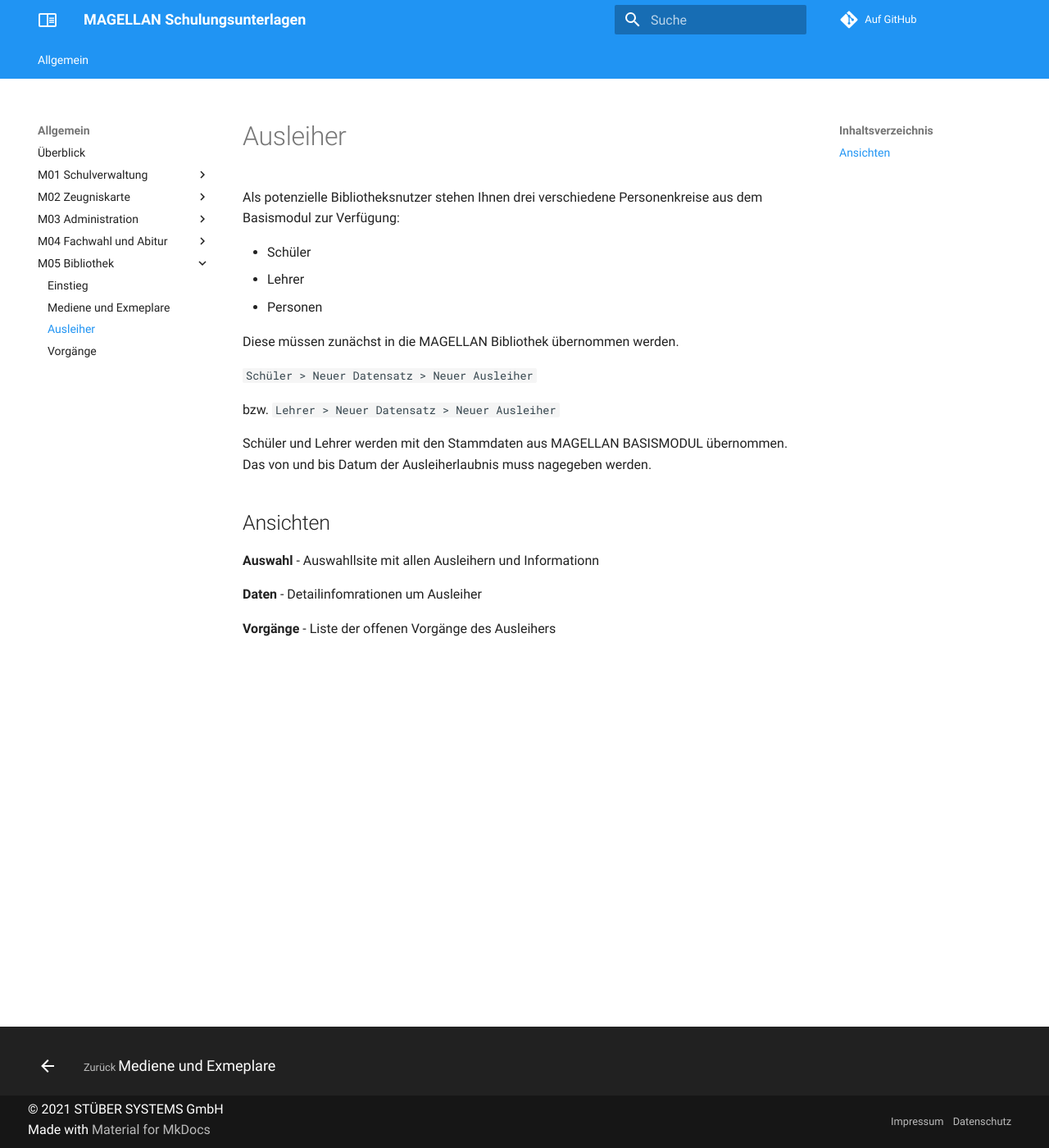
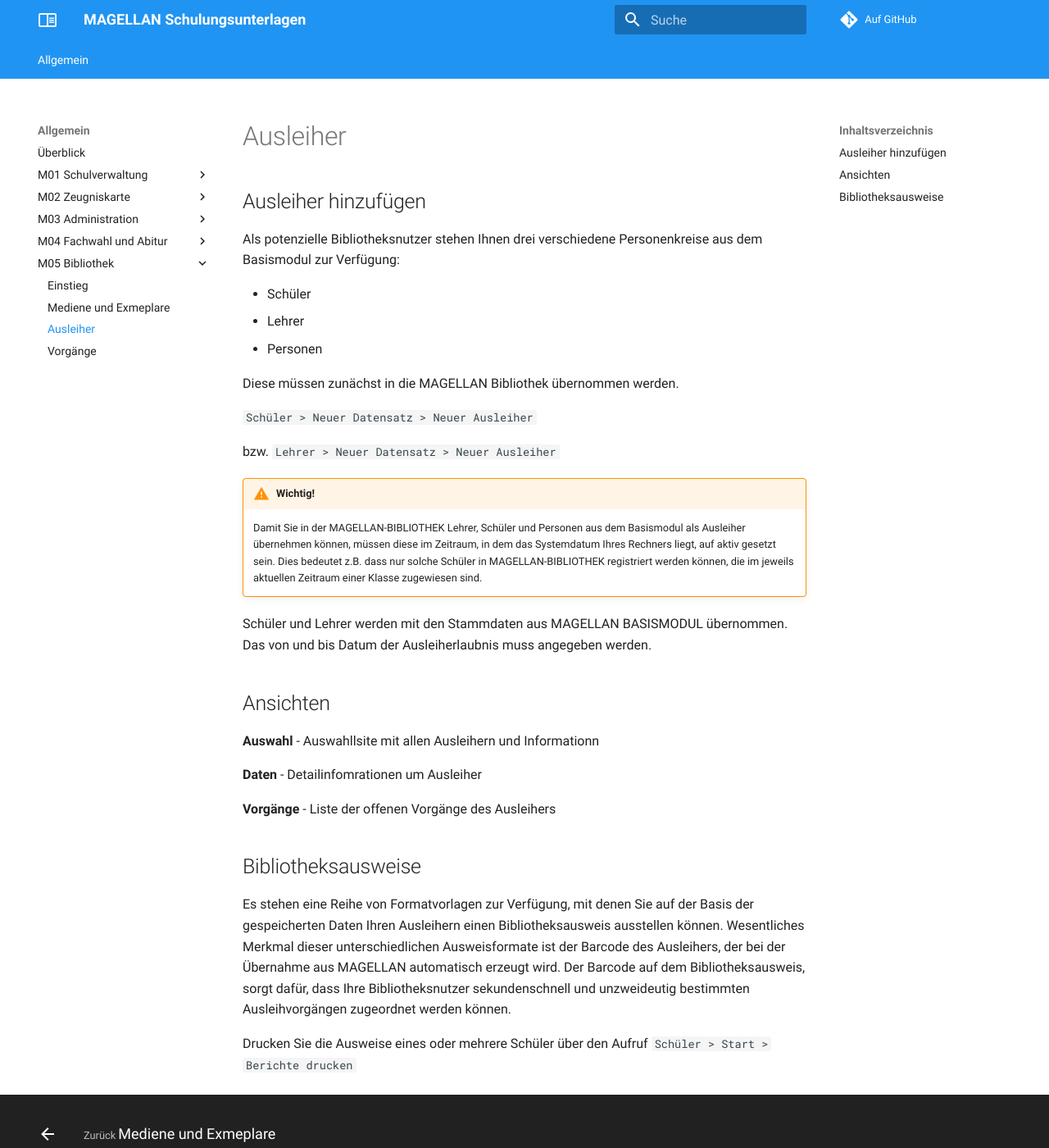
Before and after one commit to stuebersystems/doc.magellan-schulungen.de, an MkDocs documentation site: the page built from docs/m05/03.ausleiher.md, in a window 1280 px wide and 1400 px high. Shown: the whole window at 82% size. Built offline with MkDocs 1.6.1 and Material for MkDocs 9.7.7, drawn with Linux system fonts in a browser that asks for light colours; comment, search, counter and statistics services are not loaded.

Commit message:
no message

```diff
--- a/docs/m05/03.ausleiher.md
+++ b/docs/m05/03.ausleiher.md
@@ -1,4 +1,6 @@
 # Ausleiher
+
+## Ausleiher hinzufügen
 
 Als potenzielle Bibliotheksnutzer stehen Ihnen drei verschiedene Personenkreise aus dem Basismodul zur Verfügung:
 
@@ -12,7 +14,11 @@ Diese müssen zunächst in die MAGELLAN Bibliothek übernommen werden.
 
 bzw. `Lehrer > Neuer Datensatz > Neuer Ausleiher`
 
-Schüler und Lehrer werden mit den Stammdaten aus MAGELLAN BASISMODUL übernommen. Das von und bis Datum der Ausleiherlaubnis muss nagegeben werden.
+!!! warning "Wichtig!"
+
+    Damit Sie in der MAGELLAN-BIBLIOTHEK Lehrer, Schüler und Personen aus dem Basismodul als Ausleiher übernehmen können, müssen diese im Zeitraum, in dem das Systemdatum Ihres Rechners liegt, auf aktiv gesetzt sein. Dies bedeutet z.B. dass nur solche Schüler in MAGELLAN-BIBLIOTHEK registriert werden können, die im jeweils aktuellen Zeitraum einer Klasse zugewiesen sind.
+
+Schüler und Lehrer werden mit den Stammdaten aus MAGELLAN BASISMODUL übernommen. Das von und bis Datum der Ausleiherlaubnis muss angegeben werden.
 
 ## Ansichten
 
@@ -21,3 +27,9 @@ Schüler und Lehrer werden mit den Stammdaten aus MAGELLAN BASISMODUL übernomme
 **Daten** - Detailinfomrationen um Ausleiher
 
 **Vorgänge** - Liste der offenen Vorgänge des Ausleihers
+
+## Bibliotheksausweise
+
+Es stehen eine Reihe von Formatvorlagen zur Verfügung, mit denen Sie auf der Basis der gespeicherten Daten Ihren Ausleihern einen Bibliotheksausweis ausstellen können. Wesentliches Merkmal dieser unterschiedlichen Ausweisformate ist der Barcode des Ausleihers, der bei der Übernahme aus MAGELLAN automatisch erzeugt wird. Der Barcode auf dem Bibliotheksausweis, sorgt dafür, dass Ihre Bibliotheksnutzer sekundenschnell und unzweideutig bestimmten Ausleihvorgängen zugeordnet werden können.
+
+Drucken Sie die Ausweise eines oder mehrere Schüler über den Aufruf  `Schüler > Start > Berichte drucken`
```
Also changed, not shown: docs/m05/02.medien_exemplare.md (+6 -0 lines), docs/m05/04.vorgaenge.md (+5 -0 lines).
